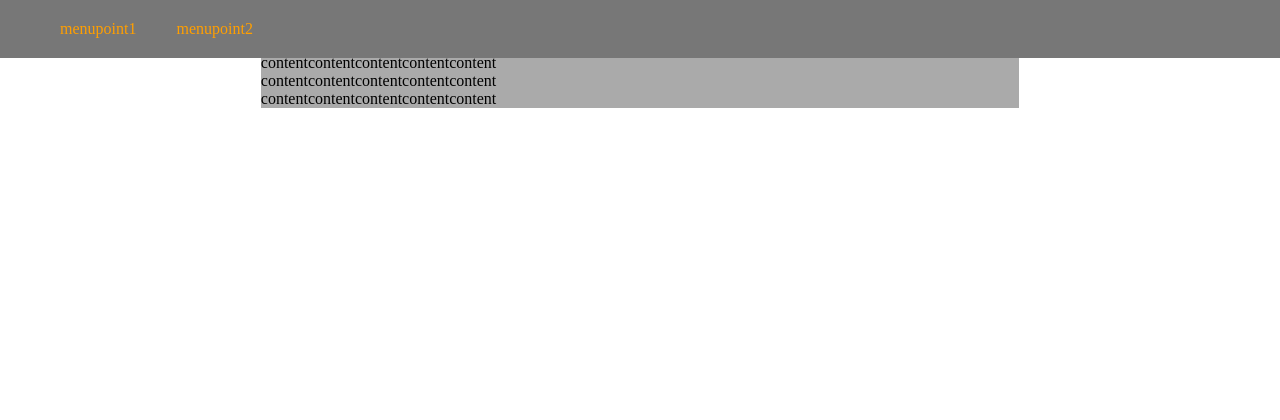
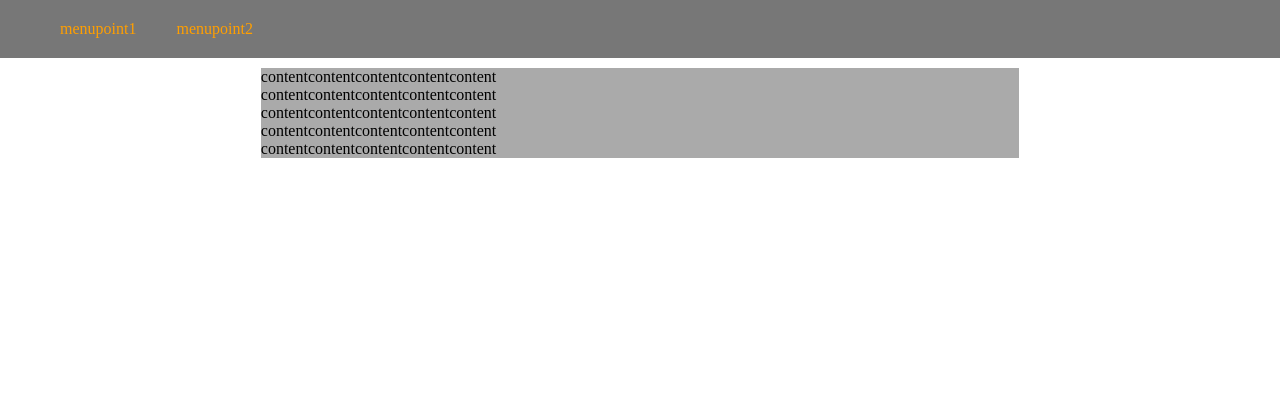
Before and after one commit to SupraLP/School-Material-management, a PHP site: page / in a window 1280 px wide. Shown: the top 420 px of the page. Run offline with PHP 8.4, Linux system fonts and the light colour scheme.

Commit message:
working on grid layout

```diff
--- a/styles/main.css
+++ b/styles/main.css
@@ -1,14 +1,13 @@
 .container {
 	display: grid;
-	grid-template-rows:auto 1fr auto;
+	grid-template-rows:60px 1fr 60px;
 	grid-template-columns:20% 60% 20%;
 }
 #main {
 	grid-column:2 / 3;
 	grid-row: 2 / 3;
 	background-color: #aaaaaa;
-	margin-top: 10px;
-	margin-bottom: 10px;
+	height: 100%;
 }
 #footer {
 	grid-column: 1 / 4;
```
